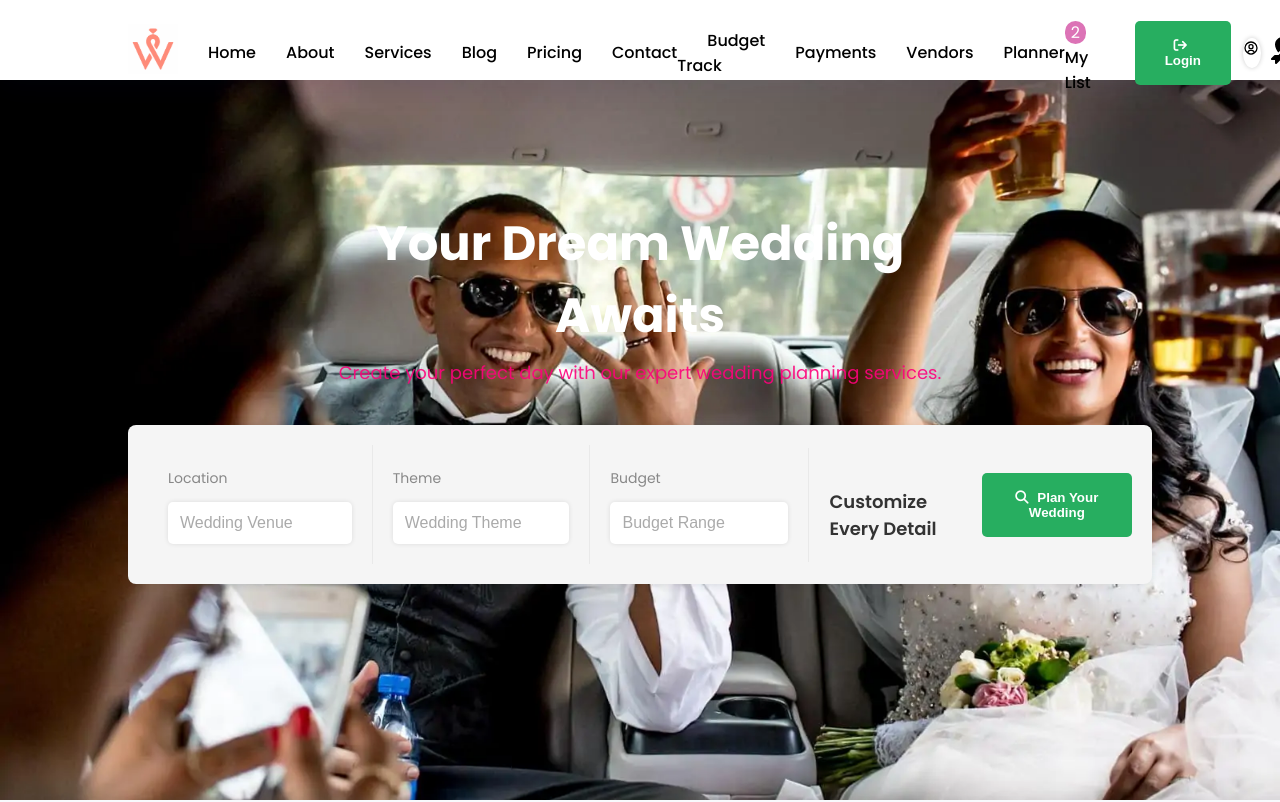
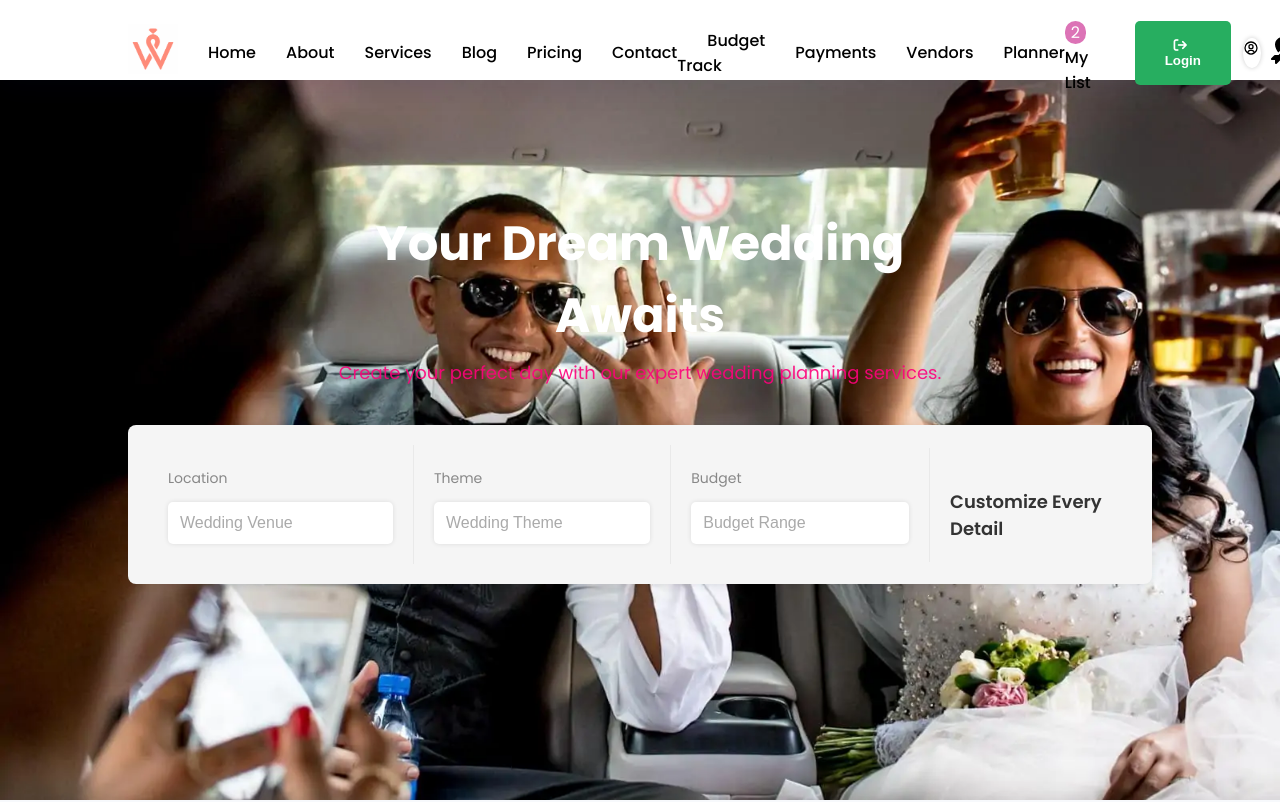
Before and after one commit to Mek3588/weddingplan, a React (Create React App) app in the folder frontend/: page / in a window 1280 px wide. Shown: the top 802 px of the page. Built offline with nearby package versions, Linux system fonts and the light colour scheme; no server answers.

Commit message:
Your commit message here

```diff
--- a/frontend/src/components/home/hero/Hero.jsx
+++ b/frontend/src/components/home/hero/Hero.jsx
@@ -37,9 +37,6 @@ const Hero = () => {
           <div className="box">
             <h4>Customize Every Detail</h4>
           </div>
-          <button className="btn1">
-            <i className="fa fa-search"></i> Plan Your Wedding
-          </button>
         </form>
       </div>
     </section>
```
